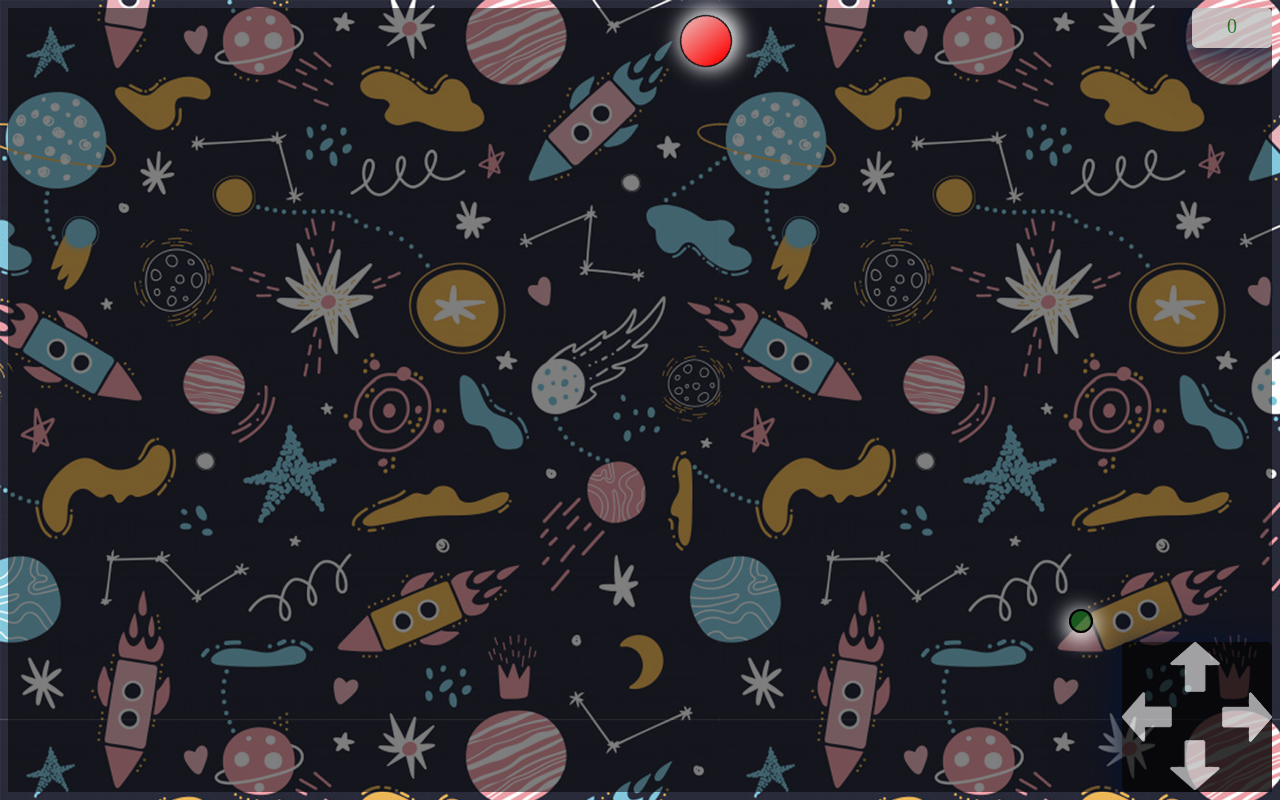
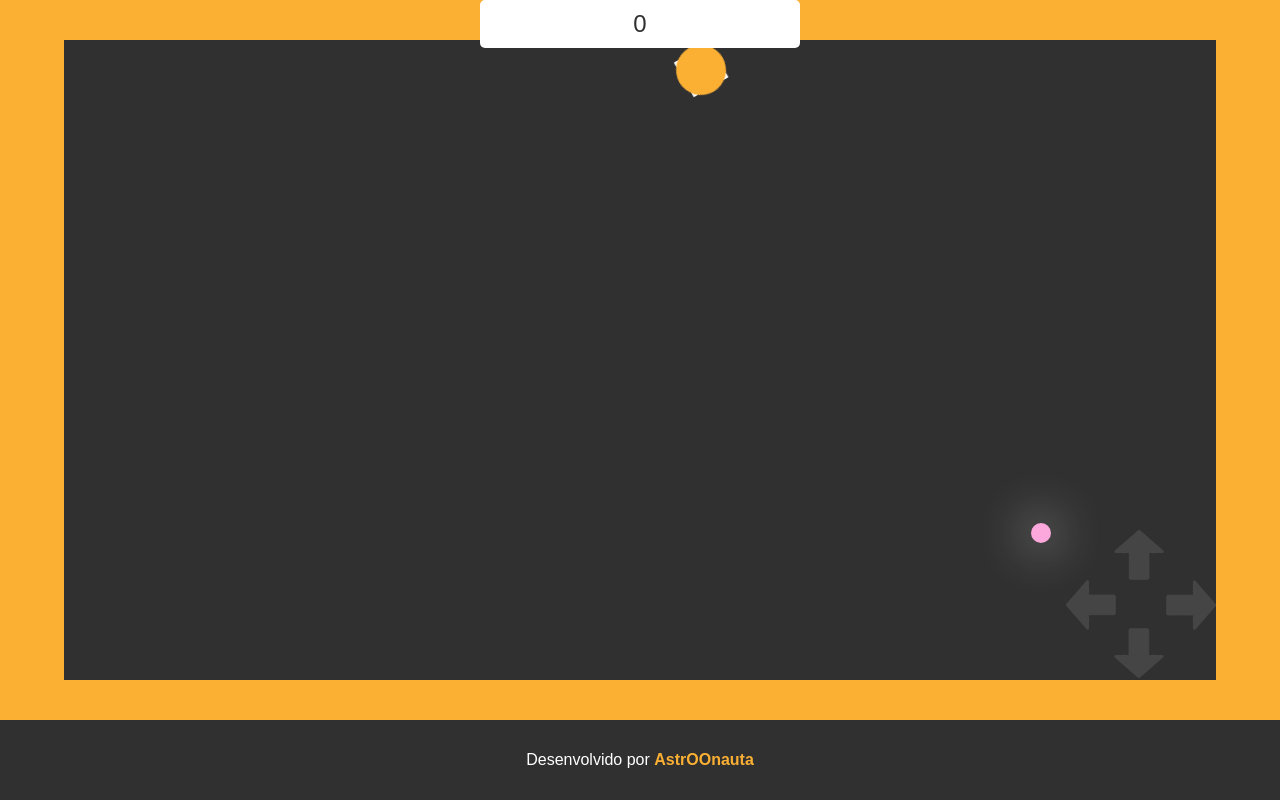
Before and after one commit to AstrOOnauta/SphereCollisor, a plain HTML site: page index.html in a window 1280 px wide. Drawn offline with nearby package versions, Linux system fonts and the light colour scheme.

Commit message:
Version 2!

```diff
--- a/css/sphereCollider.css
+++ b/css/sphereCollider.css
@@ -1,87 +1,81 @@
 body{
-    background-image: url("../img/backgorundgame.png");
-    background-repeat: repeat;
-    background-size: 100%;
+    background-color: #fbb034;
+    margin: 0;
+    padding: 0;
+    font-family: sans-serif;
     overflow: hidden;
+}
+
+main{
+    display: flex;
+    flex-wrap: wrap;
+    justify-content: space-evenly;
+    justify-items: center;
+}
+
+#containerGame{
+    background-color: #303030;
+    width: 90%;
+    height: 80vh;
+    margin: 5vh auto;
     position: relative;
 }
-#containerGame{
-    width: 100%;
-    height: 98vh;
-    background-color: black;
-    opacity: 50%;
+#mainball{
     position: absolute;
-    overflow: hidden;
-}
-#mainball{
-    border: 1px solid black;
-    position: absolute;
-    border-radius: 50px;
     animation-name: mainball-rotation;
     animation-duration: 3s;
 	animation-iteration-count: infinite;
 	animation-timing-function: linear;
-    overflow: hidden;
-    box-shadow: 0 4px 20px 4px white;
-    z-index: 8;
 }
+
+#mainballContainer{
+    position: relative;
+}
+
+#ball1{
+    position: absolute;
+    border-radius: 50%;
+    background: #fbb034;
+}
+
 #square{
     position: absolute;
-	background-color: black;
-    z-index: 8;
-}
-#ball1{
-    border-radius: 200px;
-    background: rgb(238,174,174);
-    background: linear-gradient(260deg, rgba(238,174,174,1) 0%, rgba(255,0,0,1) 100%);
-    position: absolute;
-    overflow: hidden;
-    z-index: 9;
-    box-shadow: 0 4px 20px 4px black;
+    background-color: #fff;
+    left: 50%;
+    top: 50%;
+    transform: translate(-50%, 13%);
 }
 #ball2{
     width: 20px;
     height: 20px;
     border-radius: 20px;
-    border: 2px solid black;
     position: absolute;
-    box-shadow: 0 4px 20px 4px white;
-    overflow: hidden;
-    z-index: 8;
+    box-shadow: 0 0 50px 1px #fff;
 }
 #score {
     top: 0;
-    right: 0;
-    width: 80px;
-    height: 40px;
+    left: 50%;
+    transform: translateX(-50%);
+    width: 25%;
+    height: 6vh;
     border-radius: 5px;
-    box-shadow: 0 4px 20px 4px rgba(0, 20, 60, 1), 0 4px 80px -8px rgba(0, 20, 60, 1);
-    background-color: white;
+    background-color: #fff;
     text-align: center;
-    color: green;
-    font-size: 20px;
-    line-height: 1.8;
+    color: #303030;
+    font-size: x-large;
+    line-height: 6vh;
     position: absolute;
+    z-index: 2;
 }
-#grid{
-    width: 100%;
-    height: 98vh;
-    opacity: 60%;
-    position: absolute;
-    overflow: hidden;
-    z-index: 10;
-}
+
 #containerArrows{
     right: 0;
     bottom: 0;
     width: 150px;
     height: 150px;
-    background-color: black;
     border-radius: 5px;
-    box-shadow: 0 4px 20px 4px rgba(0, 20, 60, 1), 0 4px 80px -8px rgba(0, 20, 60, 1);
-    overflow: hidden;
     position: absolute;
-    z-index: 10;
+    z-index: 2;
 }
 #left{
     width: 50px;
@@ -91,7 +85,13 @@ body{
     position: absolute;
     right: 100px;
     top: 33%;
+    opacity: .1;
 }
+
+#left:hover{
+    opacity: .8;
+}
+
 #up{
     width: 50px;
     height: 50px;
@@ -99,7 +99,13 @@ body{
     background-image: url('../img/uparrow.png');
     position: absolute;
     right: 35%;
+    opacity: .1;
 }
+
+#up:hover{
+    opacity: .8;
+}
+
 #right{
     width: 50px;
     height: 50px;
@@ -108,7 +114,13 @@ body{
     position: absolute;
     right: 0px;
     top: 33%;
+    opacity: .1;
 }
+
+#right:hover{
+    opacity: .8;
+}
+
 #down{
     width: 50px;
     height: 50px;
@@ -117,7 +129,44 @@ body{
     position: absolute;
     right: 35%;
     top: 65%;
+    opacity: .1;
 }
+
+#down:hover{
+    opacity: .8;
+}
+
+footer{
+    width: 100%;
+    height: 10vh;
+    background-color: #303030;
+}
+
+footer p {
+    line-height: 10vh;
+    text-align: center;
+    padding: 0;
+    margin: 0;
+    color: #fff;
+}
+
+footer a{
+    text-decoration: none;
+    color: #fbb034;
+    font-weight: 600;
+}
+
+@media screen and (min-width: 1100px){
+    #containerGame{
+        width: 90%;
+        height: 80vh;
+    }
+    #grid{
+        width: 0;
+        height: 0;
+    }
+}
+
 @keyframes mainball-rotation {
 	0%   {
 		transform: rotate(0);
@@ -126,10 +175,4 @@ body{
     100% {
 		transform: rotate(360deg);
 	}
-/* 	from {
-		transform: rotate(0);
-	}
-	to {
-		 transform: rotate(360);
-	} */
 }
--- a/index.html
+++ b/index.html
@@ -9,10 +9,16 @@
 
 </head>
 <body>
+    <main>
+        <div id="score">0</div>
         <div id="containerGame">
+            <div id="mainball">
+                <div id="mainballContainer">
+                    <div id="square"></div>
+                    <div id="ball1"></div>
                 </div>
-    <div id="grid">
-        <div id="score">0</div>
+            </div>
+            <div id="ball2"></div>
             <div id="containerArrows">
                 <div id="left" ontouchstart="startTouchLeft()" ontouchend="stopTouchLeft()" onmousedown="startTouchLeft()" onmouseup="stopTouchLeft()"></div>
                 <div id="up" ontouchstart="startTouchUp()" ontouchend="stopTouchUp()" onmousedown="startTouchUp()" onmouseup="stopTouchUp()"></div>
@@ -20,11 +26,10 @@
                 <div id="down" ontouchstart="startTouchDown()" ontouchend="stopTouchDown()" onmousedown="startTouchDown()" onmouseup="stopTouchDown()"></div>
             </div>
         </div>
-    <div id="mainball">
-        <div id="ball1"></div>
-        <div id="square"></div>
-    </div>
-    <div id="ball2"></div>
+    </main>
+    <footer>
+        <p>Desenvolvido por <a href="https://github.com/AstrOOnauta">AstrOOnauta</a></p>
+    </footer>
 
 
     <script src="https://code.jquery.com/jquery-3.5.0.js"></script>
--- a/js/sphereCollider.js
+++ b/js/sphereCollider.js
@@ -59,13 +59,11 @@ function randomColor(){
     var r = Math.floor(Math.random()*255)
     var g = Math.floor(Math.random()*255)
     var b = Math.floor(Math.random()*255)
-    var a = Math.random()
-    ball2.style.backgroundColor="rgb("+r+","+g+","+b+", "+a+")"
+    ball2.style.backgroundColor="rgb("+r+","+g+","+b+")"
 }
 //moviment system using the direction arrows from keyboard
 function startMove(event){
     var keyboard = event.keyCode;
-    var bigball = {x: positionX, y: positionY, width: width1, height: height1}
     if(keyboard==37){
         moveX = -1
     }else if(keyboard == 38){
@@ -119,20 +117,16 @@ function stopTouchDown(){
 
 //Teleport the bigball when it touch the game border
 function teleport(){
-    if(positionX<(mainballW-60)){
-        moveX = -1
+    if(positionX<(mainballW)){
         positionX = (containerW-mainballW)
     }
-    if(positionY<(mainballH-60)){
-        moveY = -1
+    if(positionY<(mainballH)){
         positionY = (containerH-mainballH)
     }
     if(positionX >(containerW-mainballW)){
-        moveX = 1
         positionX = 0
     }
     if(positionY >(containerH-mainballH)){
-        moveY = 1
         positionY = 0
     }
 }
@@ -150,10 +144,10 @@ function checkCollision(){
                     positionX2 = (containerW-ball2W)
                 }
             positionY2 = Math.random()*(containerH-50)
-            width1 += 3
-            height1 += 3
-            width2 += 3
-            height2 += 3
+            width1 += 1.25
+            height1 += 1.25
+            width2 += 1
+            height2 += 1
             score = score + 1
             velocity += 0.1
             document.getElementById("score").innerHTML= score
```
Also changed, not shown: img/backgorundgame.jpg (deleted), img/backgorundgame.png (deleted). Lines whose indentation alone changed are shown as unchanged.
